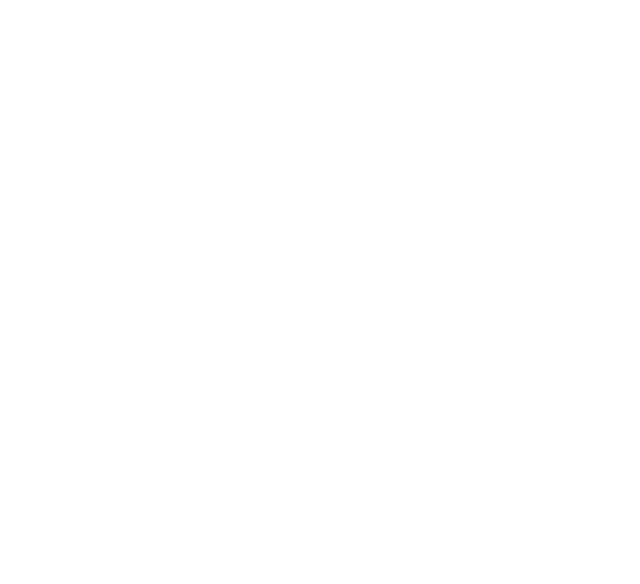
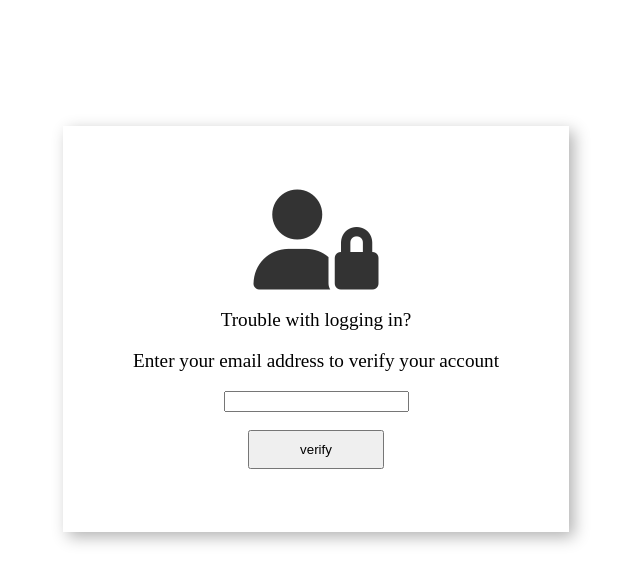
Before and after one commit to eesa-ma/smart-sevice-allocation-system, a PHP site: page /user/verify.html in a window 1280 px wide. Before the commit the part shown is empty. Shown: the top 584 px of the page, without its empty margins (324-964 px from the left). Run offline with PHP 8.4, Linux system fonts and the light colour scheme; some libraries are stand-ins or nearby versions.

Commit message:
user-logins updated

```diff
--- a/public/css/global.css
+++ b/public/css/global.css
@@ -8,6 +8,7 @@
 
 body {
     overflow-x: hidden; /* Hides vertical scrolling */
+    background-color: rgb(240, 240, 240);
 }
 
 
--- a/user/css/passreset.css
+++ b/user/css/passreset.css
@@ -4,3 +4,7 @@
     align-items: center;
     margin:  150px;
 }
+
+.div-container {
+    box-shadow: 5px 5px 15px rgba(0, 0, 0, 0.3);
+}
--- /dev/null
+++ b/user/css/verify.css
@@ -0,0 +1,21 @@
+body {
+    overflow-y: hidden;
+}
+
+.div-container {
+    /* border: solid 1px black; */
+    text-align: center;
+    margin: 10% 30%;
+    padding: 5%;
+    box-shadow: 5px 5px 15px rgba(0, 0, 0, 0.3);
+    .fa-user-lock {
+        font-size: 100px;
+        color: #333;
+    }
+    p {
+        font-size: larger ;
+    }
+    #submit {
+        padding: 10px 50px;
+    }
+}
--- a/user/passreset.html
+++ b/user/passreset.html
@@ -10,6 +10,7 @@
     <link rel="stylesheet" href="/user/css/passreset.css">
 </head>
 <body>
+    <div class="div-container">
     <form action="https://formspree.io/f/your-email">
         <table>
             <tr>
@@ -28,5 +29,6 @@
             </tr>
         </table>
     </form>
+</div>
 </body>
 </html>
--- a/user/signin.html
+++ b/user/signin.html
@@ -38,7 +38,7 @@
             </td>
             </tr>
             <tr>
-               <td colspan="2"><center><a href="/user/passreset.html" >Forgotten your password?</a></center></td>
+               <td colspan="2"><center><a href="/user/verify.html" >Forgotten your password?</a></center></td>
             </tr>
             <tr>
                 <td colspan="2"><center><a href="/user/account.html">Don't have an account?</a></center></td>
--- a/user/verify.html
+++ b/user/verify.html
@@ -3,9 +3,20 @@
 <head>
     <meta charset="UTF-8">
     <meta name="viewport" content="width=device-width, initial-scale=1.0">
-    <title>Document</title>
+    <title>Verify-user</title>
+    <link rel="stylesheet" href="/public/css/global.css">
+    <link rel="stylesheet" href="/public/css/submit-button.css">
+    <link rel="stylesheet" href="/user/css/verify.css">
+    <link rel="stylesheet" href="/public/css/form.css">
 </head>
 <body>
-
+    <div class="div-container" style="background-color: white;">
+        <i class="fa-solid fa-user-lock"></i>
+        <p>Trouble with logging in?</p>
+        <p>Enter your email address to verify your account</p>
+        <input type="email" id="user-email" name="user-email" required> <br> <br>
+       <a href="/user/passreset.html"> <input type="submit" value="verify" id="submit"></a>
+    </div>
+    <script src="https://kit.fontawesome.com/781c7c7d6c.js" crossorigin="anonymous"></script>
 </body>
 </html>
```
Also changed, not shown: user/css/signin.css (+9 -7 lines).
